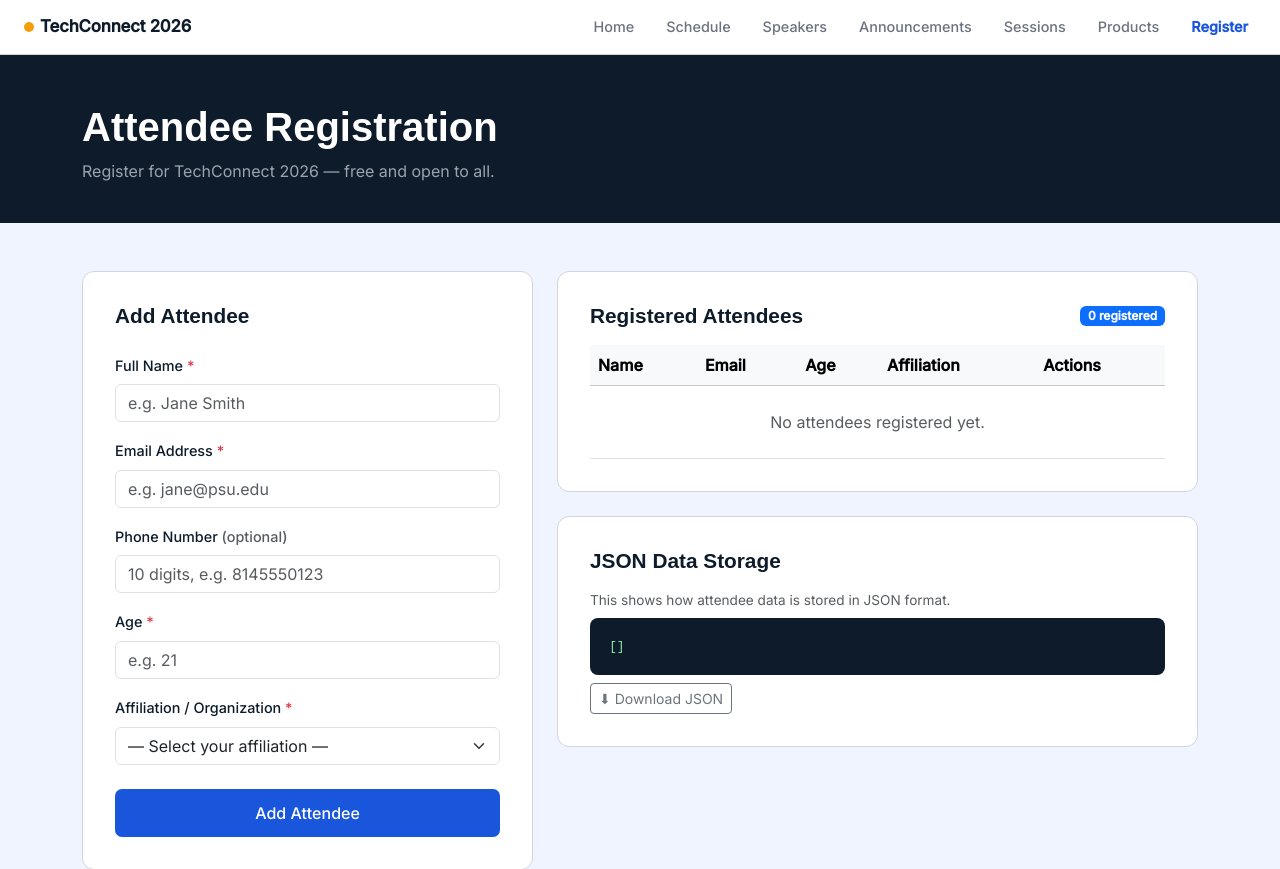
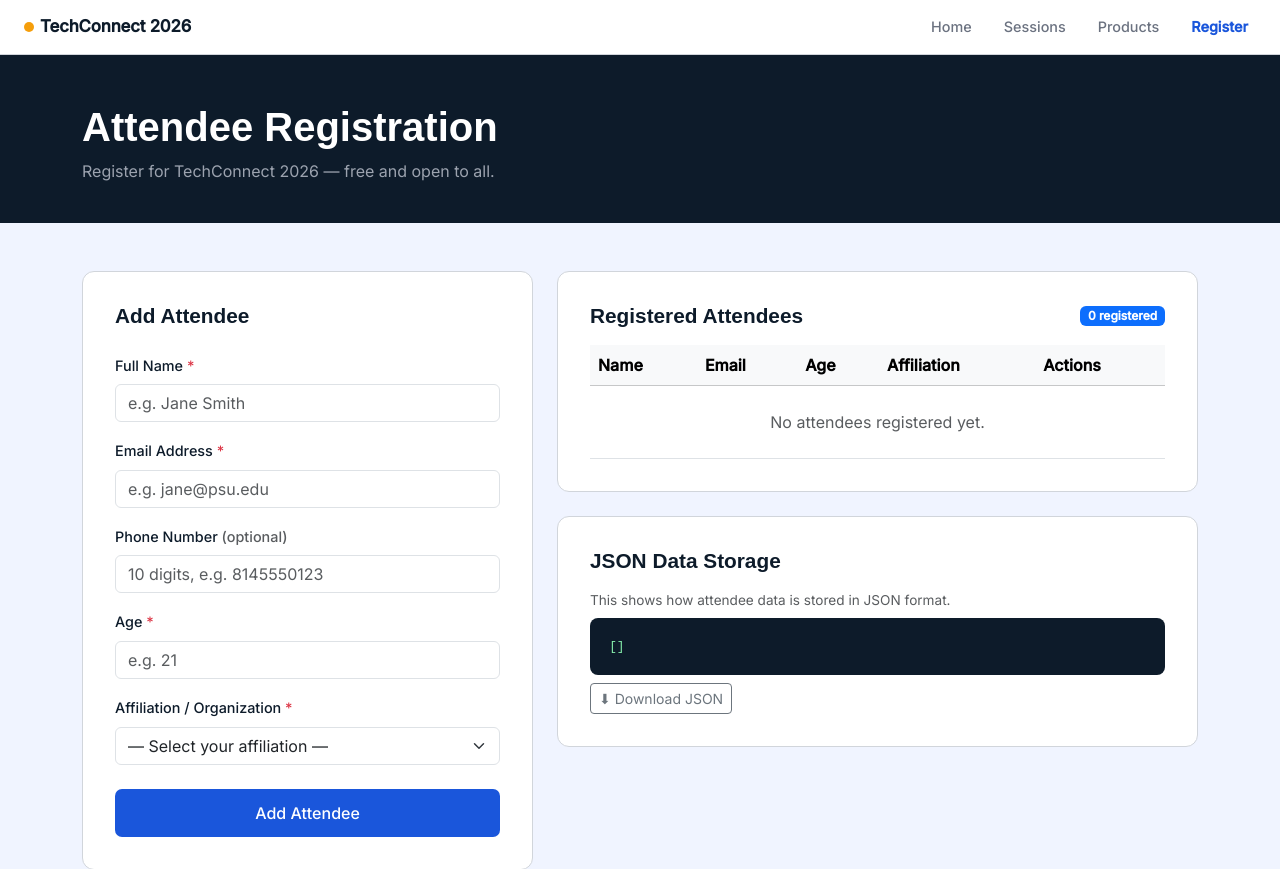
Before and after one commit to Rose-Huynh/Conference-Event-Organizer, a plain HTML site: page signup.html in a window 1280 px wide. Shown: the top 869 px of the page. Drawn offline with nearby package versions, Linux system fonts and the light colour scheme.

Commit message:
update the top menu in register to match: sessions and products page

```diff
--- a/signup.html
+++ b/signup.html
@@ -22,9 +22,6 @@
       <div class="collapse navbar-collapse" id="navMenu">
         <ul class="navbar-nav ms-auto gap-3">
           <li class="nav-item"><a class="nav-link" href="index.html">Home</a></li>
-          <li class="nav-item"><a class="nav-link" href="index.html#schedule">Schedule</a></li>
-          <li class="nav-item"><a class="nav-link" href="index.html#speakers">Speakers</a></li>
-          <li class="nav-item"><a class="nav-link" href="index.html#announcements">Announcements</a></li>
           <li class="nav-item"><a class="nav-link" href="sessions.html">Sessions</a></li>
           <li class="nav-item"><a class="nav-link" href="products.html">Products</a></li>
           <li class="nav-item"><a class="nav-link nav-link-active fw-bold" href="signup.html">Register</a></li>
```
